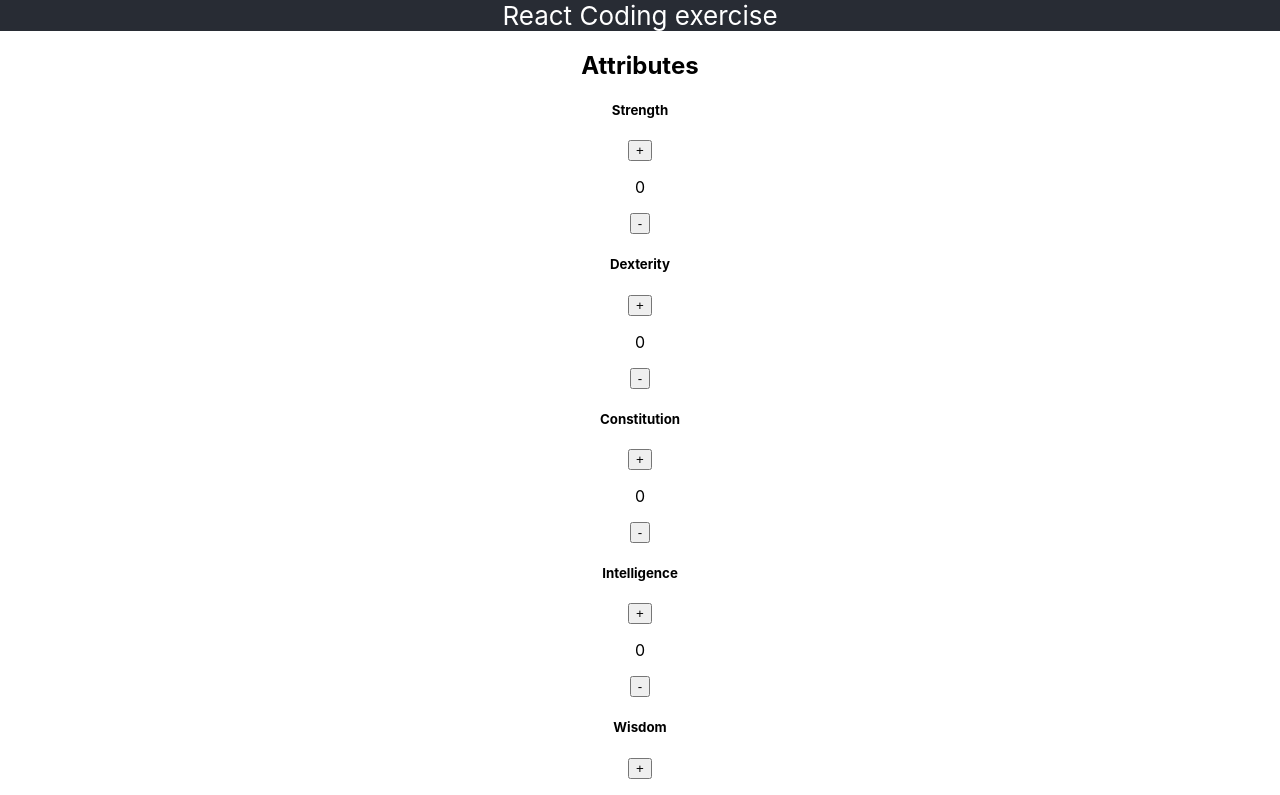
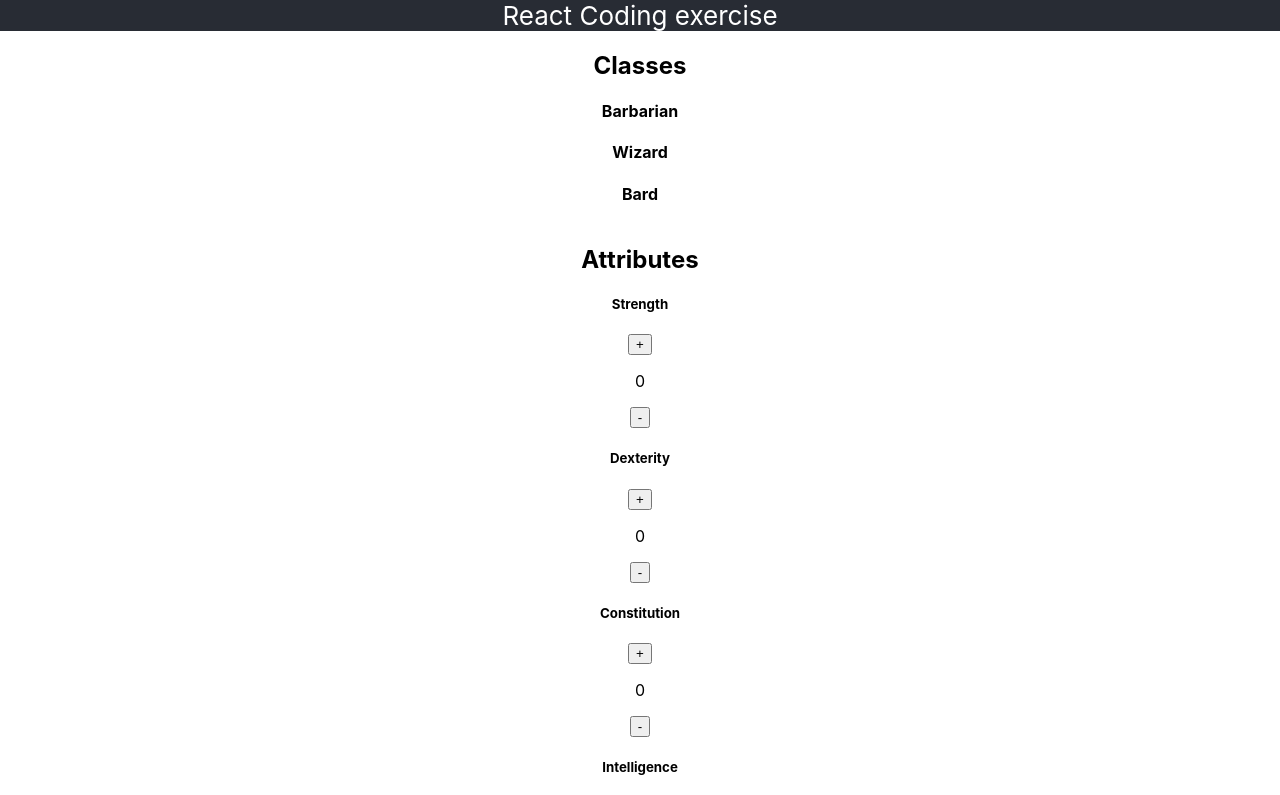
Before and after one commit to Andrew-FungKinHo/recruiting-webapp-character, a React (Create React App) app: page / in a window 1280 px wide. Shown: the top 795 px of the page. Built offline with nearby package versions, Linux system fonts and the light colour scheme.

Commit message:
feat(task2): display classes and UI screen change

```diff
--- a/src/App.js
+++ b/src/App.js
@@ -1,10 +1,16 @@
 import { useState } from 'react';
 import './App.css';
-import { ATTRIBUTE_LIST } from './data/consts.js';
-import Attributes from './components/AttributesSection';
+import { ATTRIBUTE_LIST, CLASS_LIST } from './data/consts.js';
+import Attributes from './components/Attributes';
+import ClassesSection from './components/ClassSection';
 
 function App() {
   const [attributeValues, setAttributeValues] = useState(createAttributesObject(0));
+  const [classesQualified, setClassesQualified] = useState(creatClassesQualifiedObj(false));
+
+  function creatClassesQualifiedObj(initialBoolean) {
+    return Object.keys(CLASS_LIST).reduce((obj, curr) => ({ ...obj, [curr]: initialBoolean }), {});
+  }
 
   // instantiates an object with Attributes as keys and initialValue as values
   function createAttributesObject(initialValue) {
@@ -30,6 +36,22 @@ function App() {
         [attribute]: attributeValues[attribute] += 1,
       });
     }
+
+    // linear complexity: At most number of classes * number of attributes comparisons
+    for (let classType in CLASS_LIST) {
+      let hasClass = true;
+      for (let attribute in CLASS_LIST[classType]) {
+        // break out of loop if any of the character's attributes does not reach the minimum
+        if (attributeValues[attribute] < CLASS_LIST[classType][attribute]) {
+          hasClass = false;
+          break
+        }
+      }
+      // assign the hasClass status back to each class
+      classesQualified[classType] = hasClass
+    }
+    // update state of classesQualified
+    setClassesQualified(classesQualified);
   }
 
   return (
@@ -37,6 +59,7 @@ function App() {
       <header className="App-header">
         React Coding exercise
       </header>
+      <ClassesSection classesQualified={classesQualified} />
       <Attributes
         attributeValues={attributeValues}
         setAttributeValues={setAttributeValues}
--- /dev/null
+++ b/src/components/ClassSection.js
@@ -0,0 +1,23 @@
+import React from "react";
+import { CLASS_LIST } from "../data/consts.js"
+
+const ClassesSection = ({ classesQualified }) => {
+    return (
+        <div>
+            <h2>Classes</h2>
+            <div className="classes-section">
+                {Object.keys(CLASS_LIST).map((classType, id) => {
+                    return (
+                        <div key={id} className="">
+                            <h4>
+                                {classesQualified[classType] ? <>&#10003;</> : ""} {classType} {classesQualified[classType] ? <>&#10003;</> : ""}
+                            </h4>
+                        </div>
+                    );
+                })}
+            </div>
+        </div>
+    );
+};
+
+export default ClassesSection;
```
Also changed, not shown: src/components/Attributes.js (renamed from src/components/AttributesSection.js).
